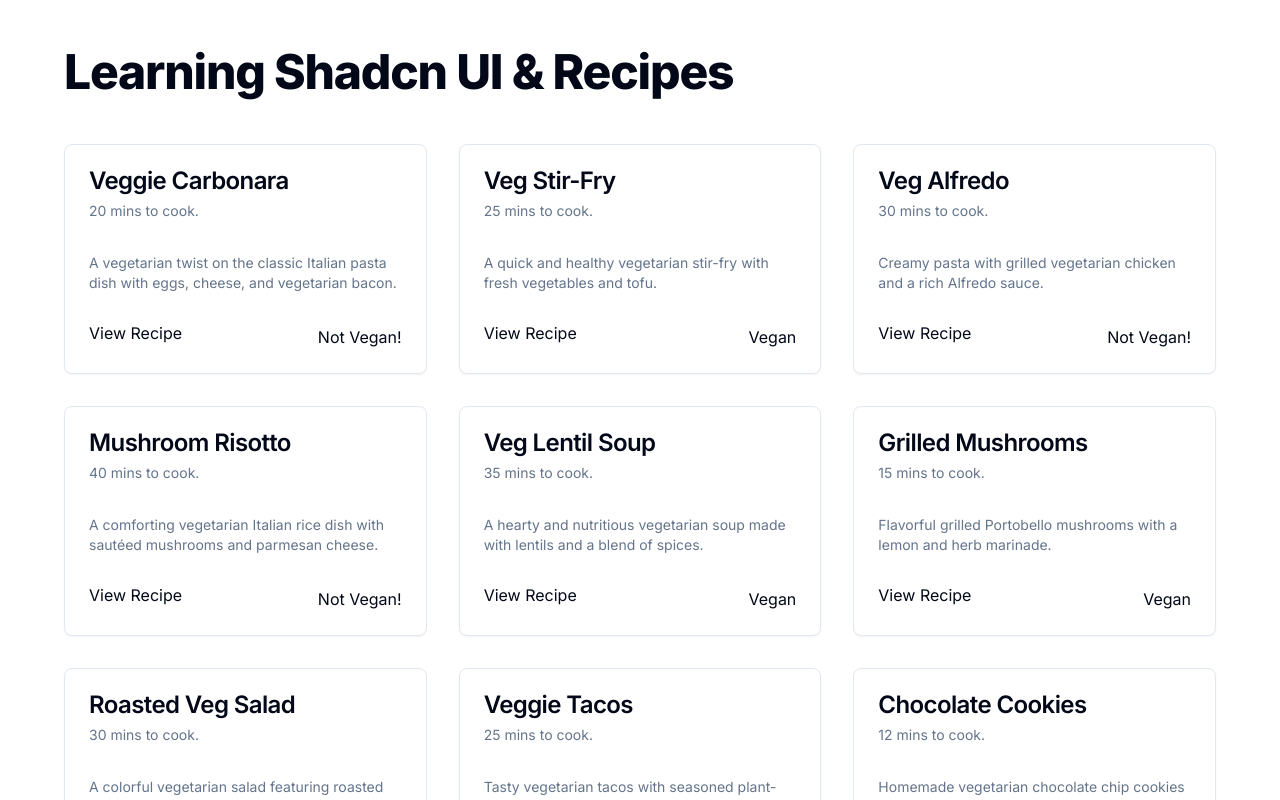
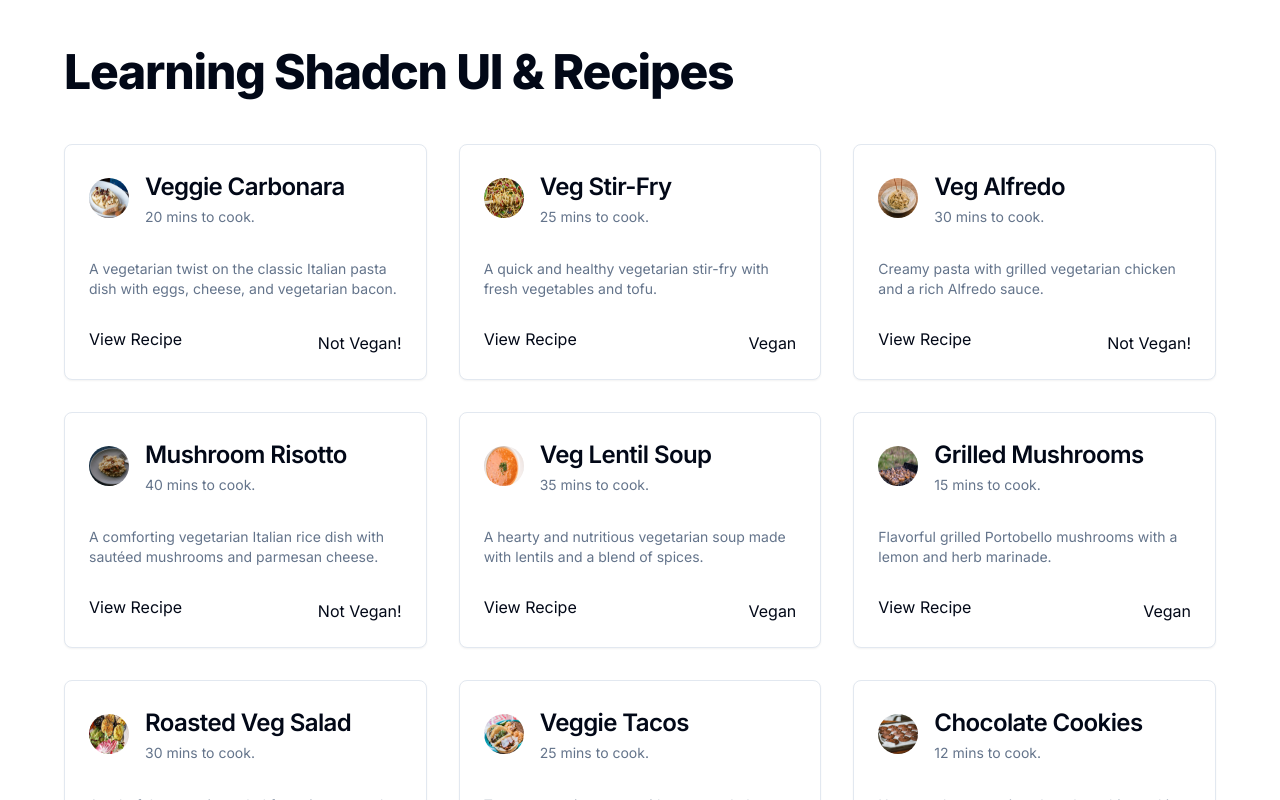
Before and after one commit to markpackham/shadcn-ui-learn-recipes, a Next.js app: page / in a window 1280 px wide. Shown: the top 800 px of the page. Built offline with nearby package versions, Linux system fonts and the light colour scheme; data requests are answered from the project's data file.

Commit message:
Use Avatar
https://youtu.be/6m8rsHdhOt8?si=GySRsz3MOIlNTlPp&t=314

```diff
--- a/src/app/page.tsx
+++ b/src/app/page.tsx
@@ -33,6 +33,10 @@ export default async function Home() {
         {recipes.map((recipe) => (
           <Card key={recipe.id} className="flex flex-col justify-between">
             <CardHeader className="flex-row gap-4 items-center">
+              <Avatar>
+                <AvatarImage src={`/img/${recipe.image}`} alt="recipe img" />
+                <AvatarFallback>{recipe.title.slice(0, 2)}</AvatarFallback>
+              </Avatar>
               <div>
                 <CardTitle>{recipe.title}</CardTitle>
                 <CardDescription>{recipe.time} mins to cook.</CardDescription>
```
